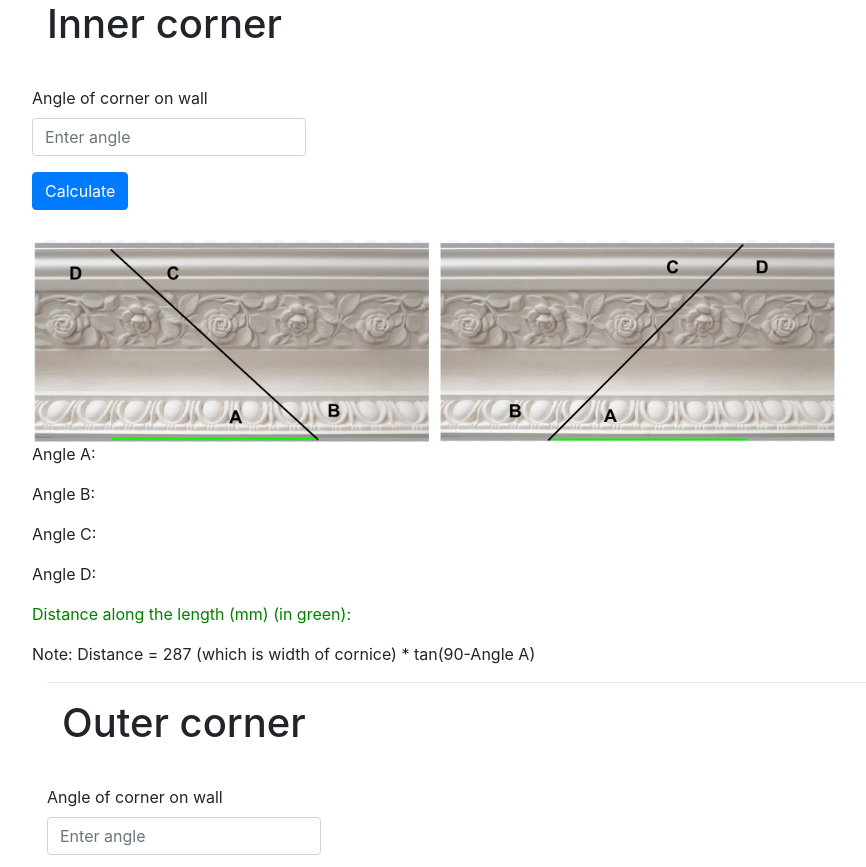
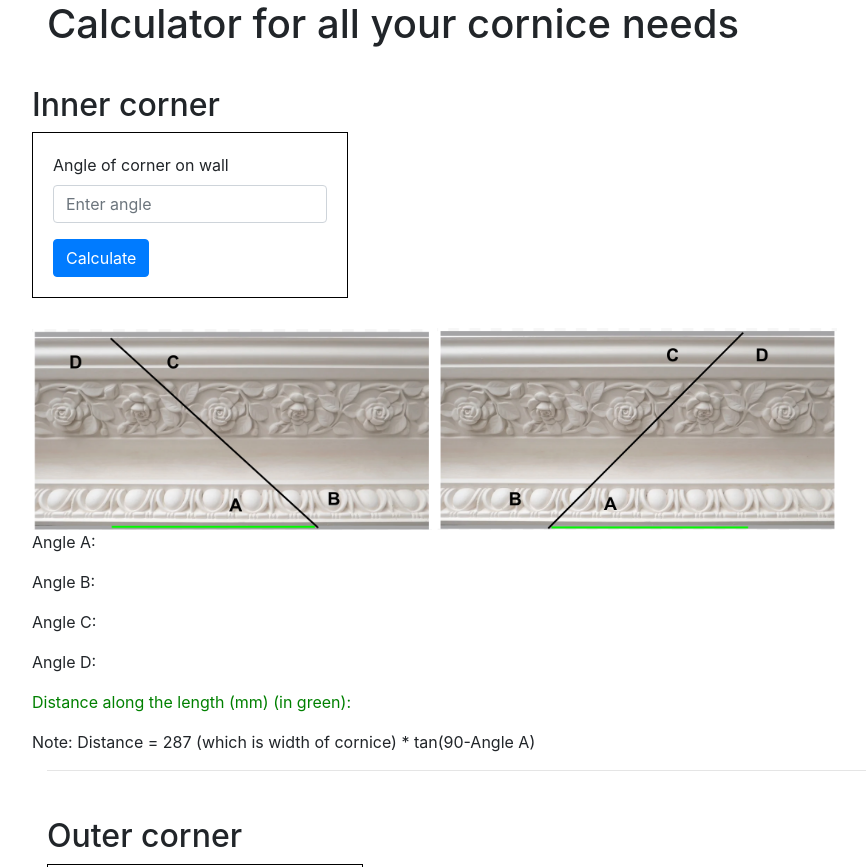
Before and after one commit to joeconey/joeconey.github.io, a plain HTML site: page index.html in a window 1280 px wide. Shown: the top 867 px of the page, without its empty margins (38-904 px from the left). Drawn offline with nearby package versions, Linux system fonts and the light colour scheme.

Commit message:
Adding styling

```diff
--- a/index.html
+++ b/index.html
@@ -14,9 +14,11 @@
     <div class="container">
 
 
-      <h1>Inner corner</h1>
+      <h1>Calculator for all your cornice needs</h1>
+
 
       <div class="row">
+        <div><h2>Inner corner</h2></div>
         <form class="form" id="innerForm">
          <div class="form-group">
             <label for="exampleInputEmail1">Angle of corner on wall</label>
@@ -47,9 +49,8 @@
  <div class="container">
 
 
-      <h1>Outer corner</h1>
-
       <div class="row">
+        <div><h2>Outer corner</h2></div>
         <form class="form" id="outerForm">
          <div class="form-group">
             <label for="exampleInputEmail1">Angle of corner on wall</label>
@@ -78,6 +79,11 @@
     <style>
       .row{
         padding-top: 30px;
+      }
+
+      .form{
+        padding: 20px;
+        border: 1px solid black;
       }
 
       .cornice-img{
```
